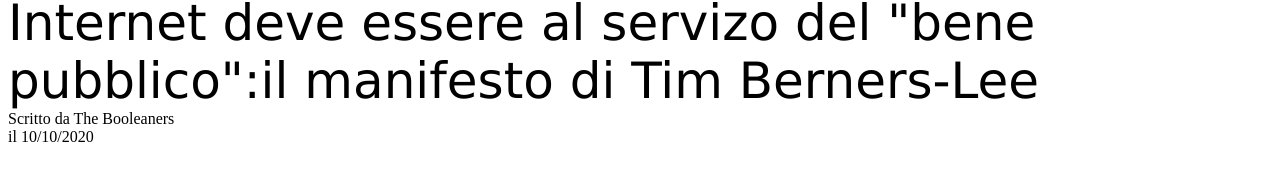
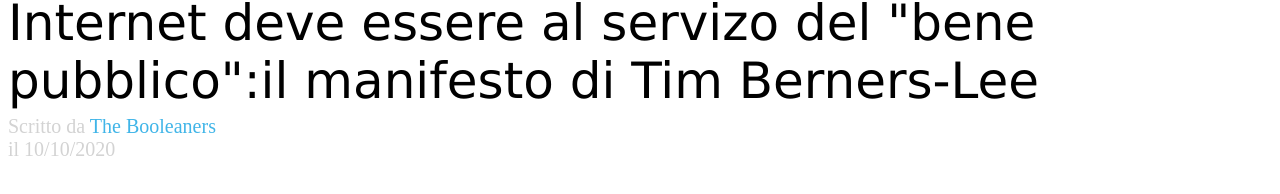
Before and after one commit to MarikaDiGirolamo/html-css-booleaner, a plain HTML site: page index.html in a window 1280 px wide. Shown: the part 328-522 px from the top of the page. Drawn offline with Linux system fonts and the light colour scheme.

Commit message:
feat(main): add subtitles properties

```diff
--- a/css/style.css
+++ b/css/style.css
@@ -16,3 +16,13 @@ header{
     font-family: Verdana, Geneva, Tahoma, sans-serif;
     margin-top: 10px;
 }
+
+.grey{
+    color: lightgrey;
+    font-size: 20px;
+    margin-top: 5px;
+}
+
+.blue{
+    color: #40B5E8;
+}
```
